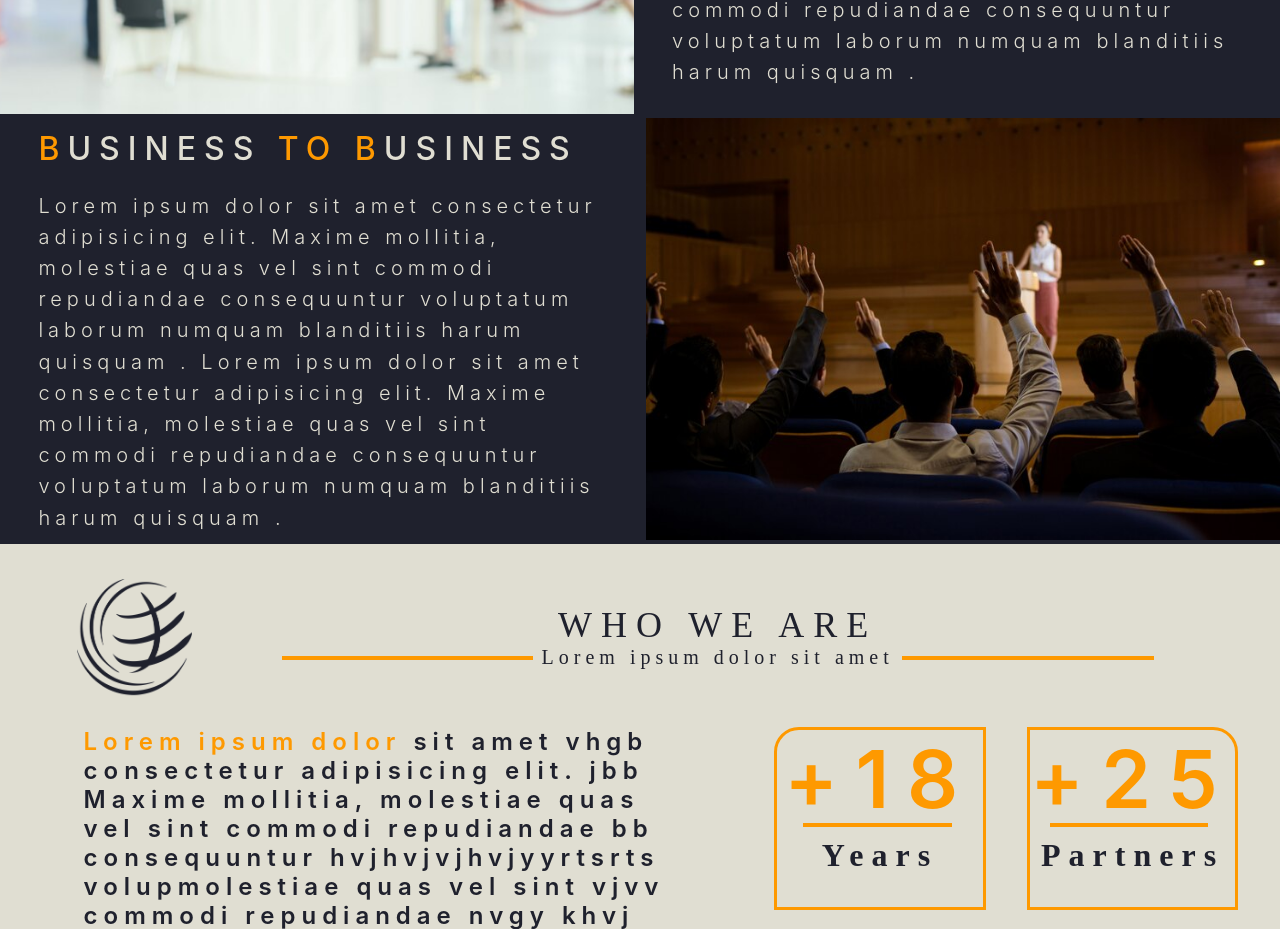
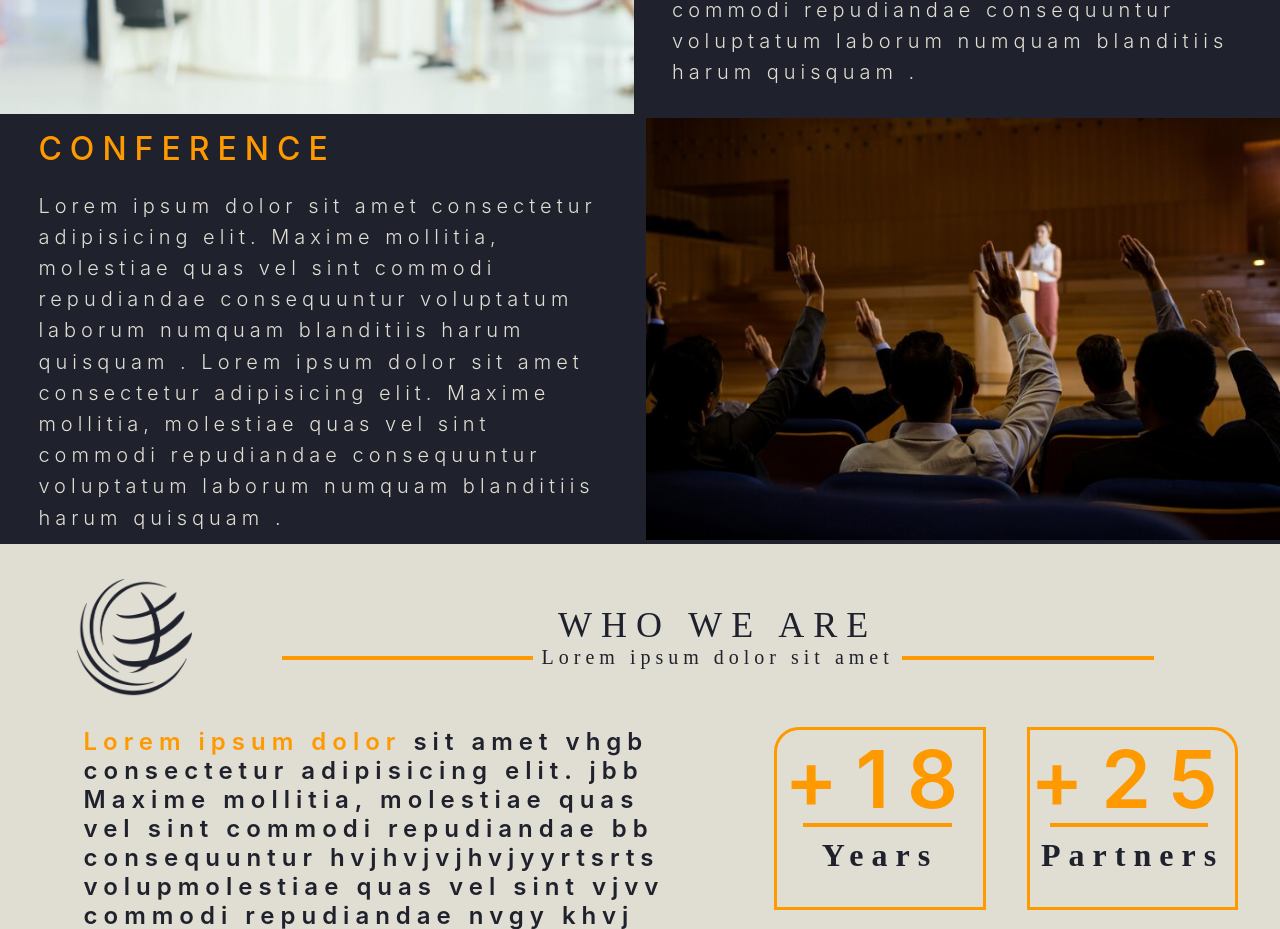
Before and after one commit to ENSIJuniorEntreprise/Get-Entrepreneurial, a React (Create React App) app in the folder client/: page / in a window 1280 px wide. Shown: the part 2460-3389 px from the top of the page. Built offline with nearby package versions, Linux system fonts and the light colour scheme.

Commit message:
conference

```diff
--- a/client/src/Pages/Home/Sections/Sections.jsx
+++ b/client/src/Pages/Home/Sections/Sections.jsx
@@ -48,7 +48,7 @@ export default function Sections() {
 
         <div className="section3">
           <div className="part1">
-            <div className="section-title"><span className="orange">B</span>USINESS <span className="orange">TO B</span>USINESS</div>
+            <div className="section-title"><span className="orange">CONFERENCE</span> <span className="orange"></span></div>
             <div className="para1">
               Lorem ipsum dolor sit amet consectetur adipisicing elit. Maxime mollitia, molestiae quas vel sint commodi repudiandae consequuntur voluptatum laborum numquam blanditiis harum quisquam .
               Lorem ipsum dolor sit amet consectetur adipisicing elit. Maxime mollitia, molestiae quas vel sint commodi repudiandae consequuntur voluptatum laborum numquam blanditiis harum quisquam .
```
